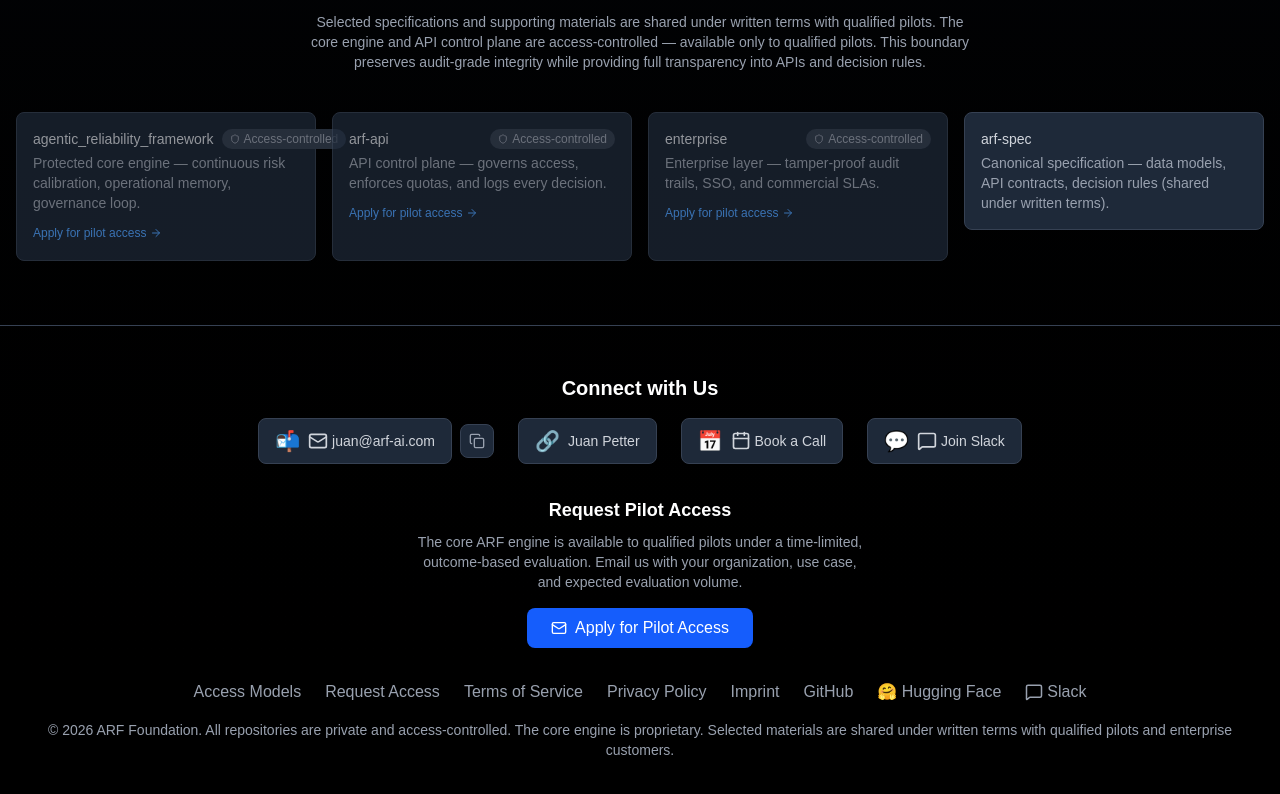
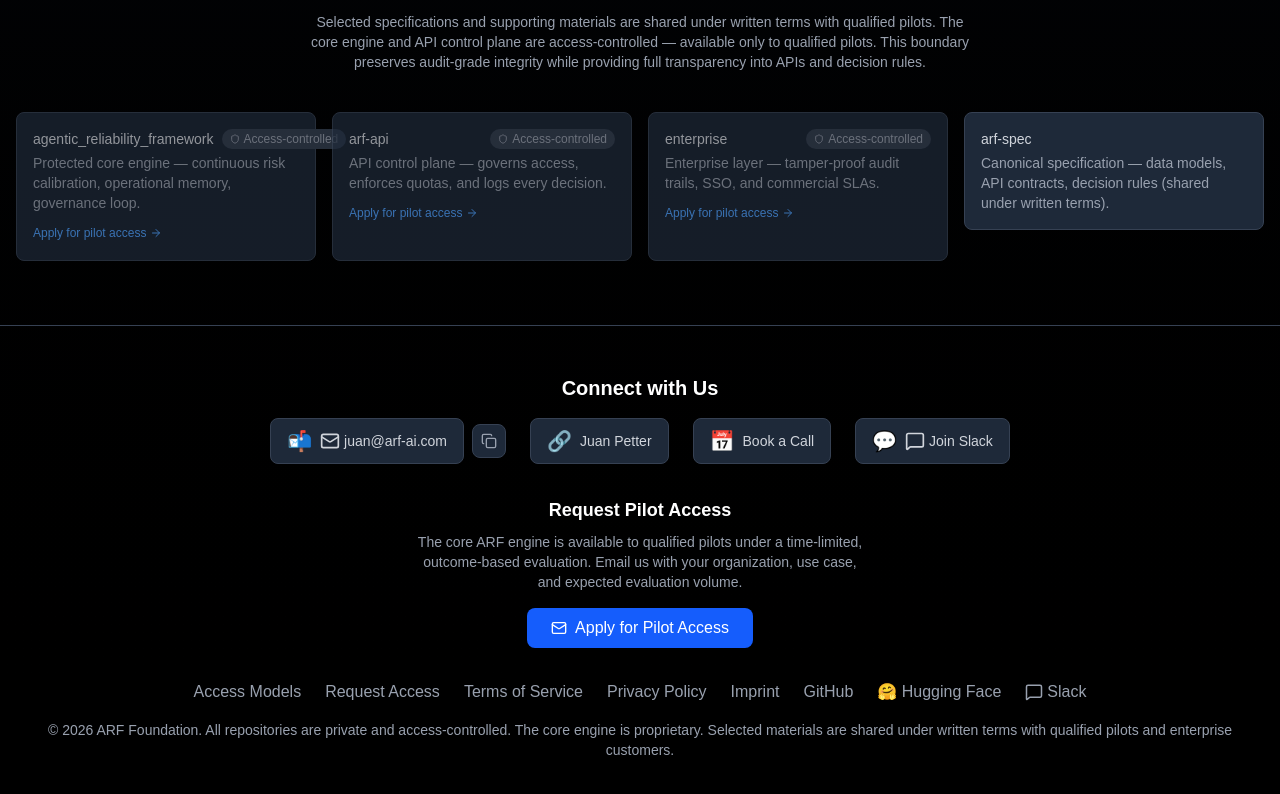
Before and after one commit to arf-foundation/arf-frontend, a Next.js app: page / in a window 1280 px wide. Shown: the part 4726-5520 px from the top of the page. Built offline with nearby package versions, Linux system fonts and the light colour scheme; no server answers.

Commit message:
fix: make ContactLink icon optional, pass null for LinkedIn

```diff
--- a/app/page.tsx
+++ b/app/page.tsx
@@ -682,7 +682,7 @@ export default function LandingPage() {
               />
               <ContactLink
                 href="https://calendly.com/petter2025us/30min"
-                icon={<Calendar className="w-5 h-5" />}
+                icon={null}
                 text="Book a Call"
                 emoji="📅"
               />
```
